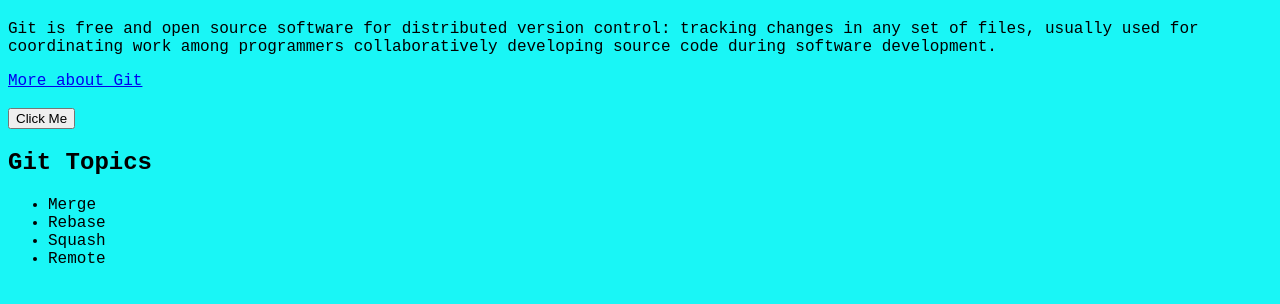
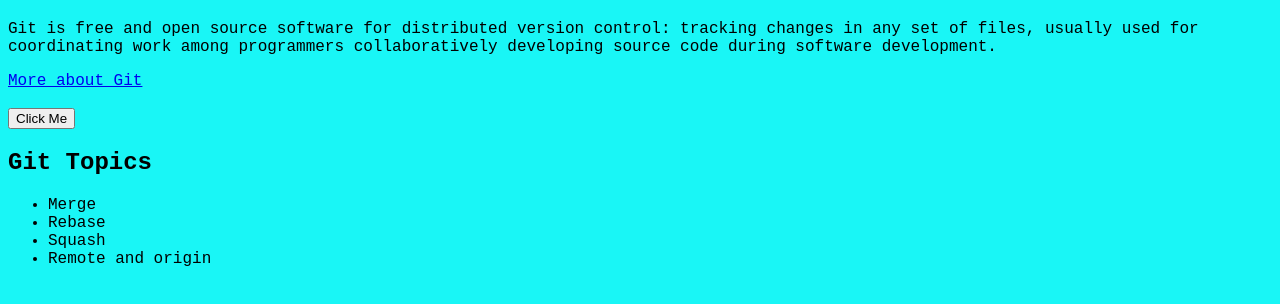
Before and after one commit to Keyshelldevops/sample-website, a plain HTML site: page index.html in a window 1280 px wide. Shown: the part 60-364 px from the top of the page. Drawn offline with Linux system fonts and the light colour scheme.

Commit message:
remote and origin

```diff
--- a/index.html
+++ b/index.html
@@ -17,7 +17,7 @@
         <li>Merge</li>
         <li>Rebase</li>
         <li>Squash</li>
-        <li>Remote</li>
+        <li>Remote and origin</li>
     </ul>
 </body>
 </html>
```
